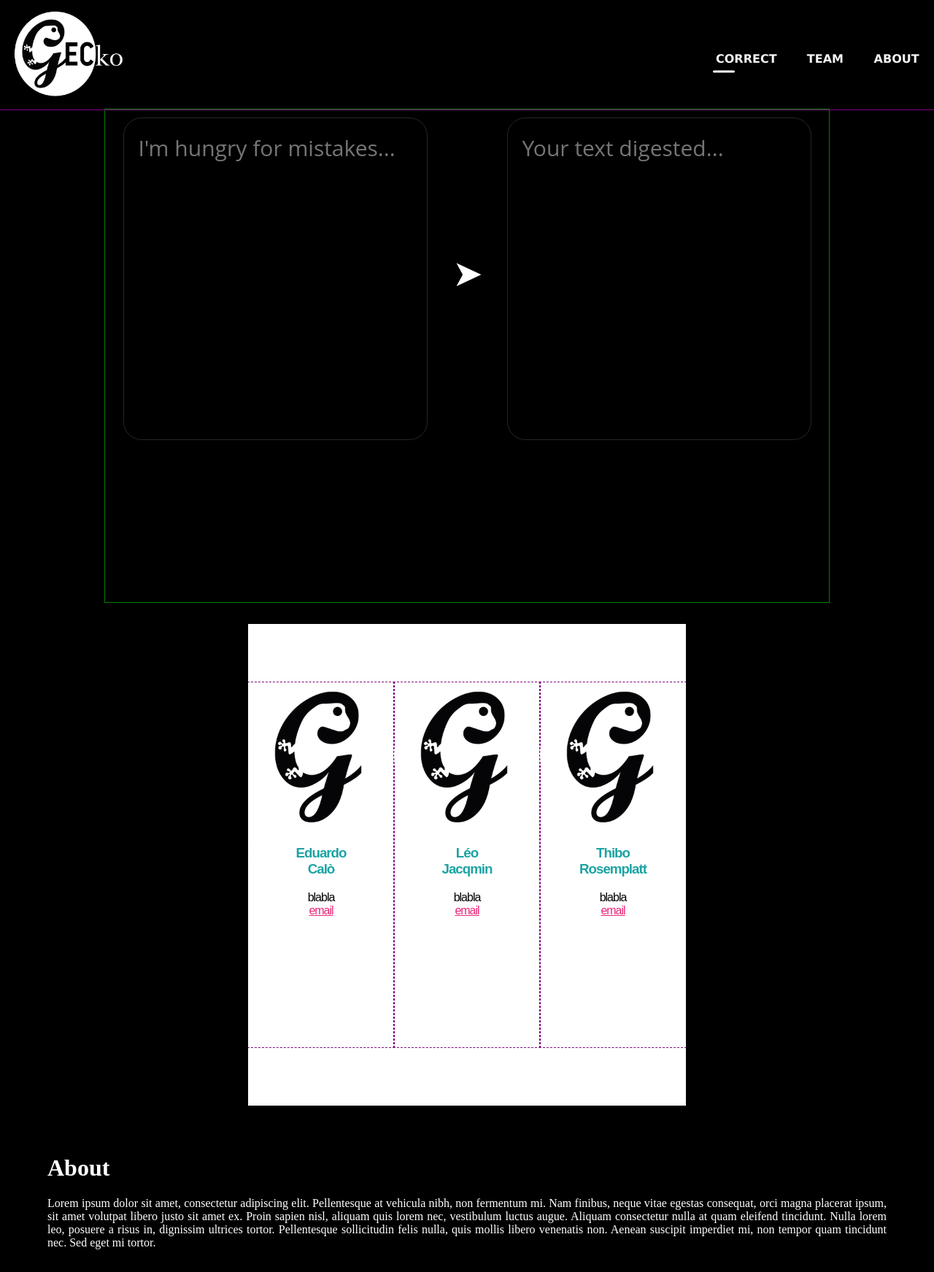
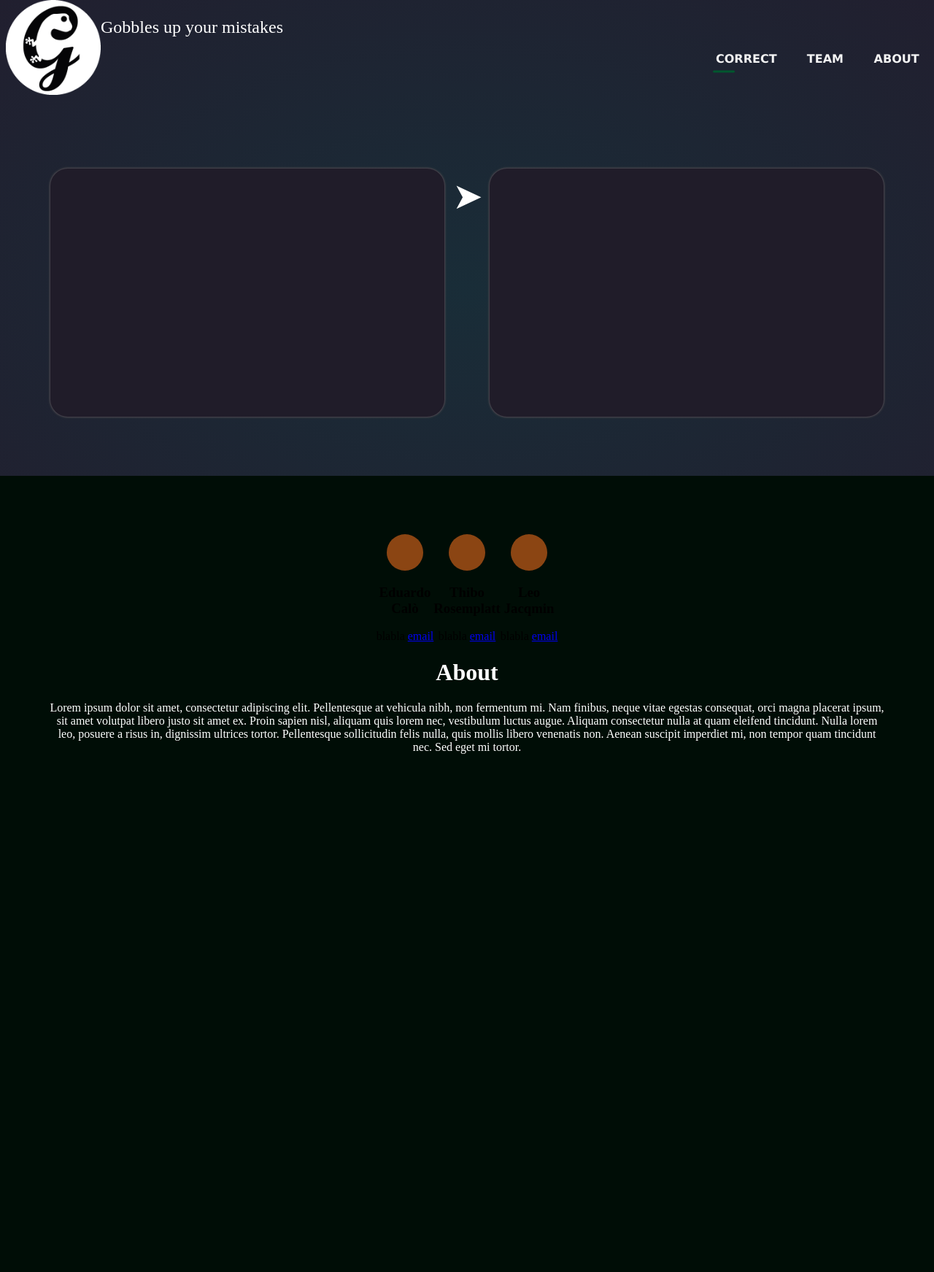
Before and after one commit to jacqle/GECko, a Flask app: page / in a window 1280 px wide. Shown: the whole page at 73% size. After the commit the page ends 1033 px from the top, so only its background shows below. Run offline with Flask 2, Linux system fonts and the light colour scheme.

Commit message:
Code sanatysed

```diff
--- a/code/webapp/static/css/style.css
+++ b/code/webapp/static/css/style.css
@@ -11,7 +11,8 @@ html {
 body {
     height: 100vh;
     margin: 0;
-    background-color: black;
+    /* background-color: #000D06; */
+    background: radial-gradient(ellipse at center,#192d38 0,#211f2f 100%);
     /* background: linear-gradient(135deg, #305EE6 0%,#47F5BC 100%); */
     /* filter: progid:DXImageTransform.Microsoft.gradient(startColorstr='#3885ec', endColorstr='#0059ce', GradientType=0); */
     background-repeat: no-repeat;
@@ -19,14 +20,6 @@ body {
     text-align: center;
 }
 
-footer {
-    /* position: absolute;
-    bottom: 0;
-    left: 0; */
-    width: 100%;
-    height: 100px;
-    background-color:white;
-}
 
 
 /* ::::::::::::::::::::::::::::::::::::::::::::::::::::::::::::::::::::::::: */
@@ -84,35 +77,6 @@ nav a:after
     height: 4px
 }
 
-nav a:nth-child(1):before
-{
-    background-color: yellow;
-}
-
-nav a:nth-child(1):after
-{
-    background-color: red;
-}
-
-nav a:nth-child(2):before
-{
-    background-color: #00e2ff;
-}
-
-nav a:nth-child(2):after
-{
-    background-color: #89ff00;
-}
-
-nav a:nth-child(3):before
-{
-    background-color: purple;
-}
-
-nav a:nth-child(3):after
-{
-    background-color: palevioletred;
-}
 
 #indicator
 {
@@ -121,7 +85,7 @@ nav a:nth-child(3):after
     bottom: 0;
     width: 30px;
     height: 3px;
-    background-color: #fff;
+    background-color: rgb(0, 87, 46);
     border-radius: 5px;
     transition: 0.2s ease left;
 }
@@ -138,19 +102,16 @@ nav a:hover:before, nav a:hover:after
 
 nav a:nth-child(1):hover ~ #indicator
 {
-    background: linear-gradient(130deg, yellow, red);
 }
 
 nav a:nth-child(2):hover ~ #indicator
 {
     left: 44%;
-    background: linear-gradient(130deg, #00e2ff, #89ff00);
 }
 
 nav a:nth-child(3):hover ~ #indicator
 {
     left: 72%;
-    background: linear-gradient(130deg, purple, palevioletred);
 }
 
 /* ::::::::::::::::::::::::::::::::::::::::::::::::::::::::::::::::::::::::: */
@@ -158,16 +119,22 @@ nav a:nth-child(3):hover ~ #indicator
 /* ::::::::::::::::::::::::::::::::::::::::::::::::::::::::::::::::::::::::: */
 
 header {
-    background-color:black;
-    outline: 1px solid purple;
+    /* background-color:#012615; */
+    /* outline: 1px solid purple; */
 }
 
-.header_title {
+.logo_container {
     position: relative;
-    width: 200px;
+    /* width: 150px; */
     height: 150px;
     margin-left: 8px;
     /* outline: 1px solid rebeccapurple; */
+    display: flex;
+}
+
+#tagline{
+    color: white;
+    font-size: x-large;
 }
 
 .header_title .title_block {
@@ -179,17 +146,12 @@ header {
     transform: translateY(-50%)
 }
 
-.header_title h1 {
-    color: white;
-    font-family: 'Kaushan Script', cursive;
-    font-size: xxx-large
-}
 
 .header_title .logo_header {
     /* outline: 1px solid green; */
     position: absolute;
     height: 130px;
-    width: 170px;
+    width: 130px;
     left: 0;
     top: 50%;
     transform: translateY(-50%);
@@ -214,6 +176,26 @@ header {
     /* outline: 1px solid red; */
     font-family: 'Open Sans', sans-serif;
     font-size: 30px;
+    width: 500px;
+    min-height: 300px;
+    background-color: #201c29
+}
+
+#textarea-input, #textarea-output {
+    text-align: left;
+    padding: 20px;
+    border: 1px solid rgb(255 255 255 / 15%);
+    border-radius: 25px;
+    font-family: 'Open Sans', sans-serif;
+    color: whitesmoke;
+    font-size: 25px;
+    resize: none;
+    outline: none;
+    box-shadow: 0 0 3px #4b4b4b;
+}
+
+#text-box-input:focus{
+    box-shadow: inset 0 0 1px 1px rgb(227, 255, 234);
 }
 
 .container-about {
@@ -225,47 +207,24 @@ header {
 .textboxes-container {
     /* min-height: 600px; */
     /* width: 800px; */
+    padding: 80px 0;
     margin: auto;
-    outline: 1px solid green;
+    /* outline: 1px solid green; */
     display:inline-flex;
-    line-height: 430px;
+    /* line-height: 430px; */
 }
 
 /* .textboxes-container > .textbox{
 
 } */
 
-.team-container {
-    min-height: 500px;
-    background-color: white;
 
-    /* outline: 1px solid green */
-}
 
 fieldset.inputs{
     border: 0;
 }
 
 
-#text-box-input, #text-box-output {
-    padding: 20px;
-    background: none;
-    border: 1px solid rgb(255 255 255 / 15%);
-    border-radius: 25px;
-    height: 400px;
-    font-family: 'Open Sans', sans-serif;
-    color: whitesmoke;
-    font-size: 30px;
-    -moz-box-shadow: 0 1px 1px #82aee8 inset;
-    -webkit-box-shadow: 0 1px 1px #82aee8 inset;
-    box-shadow: 0 0px 0px #82aee8 inset;
-    resize: none;
-    outline: none;
-}
-
-#text-box-input:focus{
-    box-shadow: inset 0 0 1px 1px rgb(227, 255, 234);
-}
 
 .arrow-button {
     /* position: absolute; */
@@ -290,129 +249,8 @@ fieldset.inputs{
 .arrow-button:hover,.arrow-button:active,.arrow-button:focus {
     color: #7096E0;
     background: transparent;
+    transition: background 0.4s ease-in-out;
 }
-
-/* ::::::::::::::::::::::::::::::::::::::::::::::::::::::::::::::::::::::::: */
-/* ::::::::::: TEAM :::::::::::::::::::::::::::::::::::::::::::::::::::::::: */
-/* ::::::::::::::::::::::::::::::::::::::::::::::::::::::::::::::::::::::::: */
-
-h1.team-h1 {
-    margin: 0;
-    position: absolute;
-    top: -16px;
-    text-align: center;
-    left: 40%;
-    font-family: georgia;
-    font-style: italic;
-    background-color: white;
-    padding: 0px 20px;
-    color: #222;
-}
-
-.cf:before,
-.cf:after {
-    content: " "; /* 1 */
-    display: table; /* 2 */
-}
-
-  .cf:after {
-      clear: both;
-  }
-
-  /**
-   * For IE 6/7 only
-   * Include this rule to trigger hasLayout and contain floats.
-   */
-  .cf {
-      *zoom: 1;
-  }
-
-  .team-container {
-    max-width: 1000px;
-    margin: 30px auto;
-    /* border-top: 1px #e9e9e9 solid;
-    border-bottom: 1px #e9e9e9 solid; */
-    padding-top: 5em;
-    padding-bottom: 5em;
-    position: relative;
-    display: inline-flex;
-    outline: 1px dashed black;
-  }
-
-  .team-member {
-    width: 200px;
-    text-align: center;
-    outline: 1px dashed purple;
-    display: inline-block;
-  }
-
-  .team-member:last-child {margin-right: 0;}
-
-
-  .team-member span,
-  .team-member h3 {
-    max-width: 200px;
-    font-family: sans-serif;
-    letter-spacing: -1px;
-  }
-
-  .team-member h3 {
-    color: #1CA3A3;
-  }
-
-  .email {
-    color: #EA2678;
-
-  }
-
-  .team-member span {
-    display: block;
-
-  }
-  .team-photo {
-    border-radius: 50%;
-    text-align: center;
-    margin: auto;
-    max-width: 100%;
-    height: auto;
-    transition: 0.1s transform ease-in-out;
-  }
-
-
-  .team-photo:hover {
-    transform: scale(0.9);
-    cursor: pointer;
-  }
-
-
-  /* code for phone layout */
-  @media (max-width:850px){
-    .team-member {
-      width:25%;
-      margin-left: 4%;
-      margin-right: 4%;
-      margin-bottom: 40px;
-
-    }
-
-  }
-
-
-
-  @media (max-width:650px){
-    .team-member {
-      float: none;
-      display: block;
-      margin: 50px auto;
-      width: 100%;
-      text-align: center;
-    }
-
-    .team-member h3,
-    .team-member span {
-      margin: 15px auto;
-    }
-  }
 
 /* ::::::::::::::::::::::::::::::::::::::::::::::::::::::::::::::::::::::::: */
 /* ::::::::::: MISCELLANEOUS ::::::::::::::::::::::::::::::::::::::::::::::: */
@@ -457,8 +295,44 @@ h1.team-h1 {
 }
 
 
+
+
+
+/* footer */
+
+
+footer {
+    padding: 80px 0;
+    width: 100%;
+    /* height: 500px; */
+    background-color:#000D06;
+    display: flex;
+    flex-wrap: wrap;
+    justify-content: space-evenly;
+    align-items: flex-start;
+}
+
+
+.team-container {
+    max-width: 1000px;
+    /* border-top: 1px #e9e9e9 solid;
+    border-bottom: 1px #e9e9e9 solid; */
+    position: relative;
+    display: inline-flex;
+    /* outline: 1px dashed pink;
+  } */
+
+.team_member_picture{
+    width: 50px;
+    height: 50px;
+    border-radius: 100%;
+    background-color: saddlebrown;
+    margin: auto;
+}
+
 .container-about {
     padding: 15px;
-    margin: auto;
     text-align: justify;
+    /* outline: salmon 1px solid; */
+    max-width: 600px;
 }
--- a/code/webapp/templates/base.html
+++ b/code/webapp/templates/base.html
@@ -33,9 +33,12 @@
 <body>
     <!--header-->
     <header id="myHeader">
-        <div class="header_title">
-            <img id="myLogo" src="../static/img/GECko_logo_recatangular.jpg" alt="GECko Logo" class="logo_header" />
+        <div class="logo_container">
+            <img src="../static/img/GECko_logo.png" alt="Logo of GECko" width="130" height="130">
+            <p id="tagline">Gobbles up your mistakes</p>
         </div>
+
+
 
         <nav>
             <a href="#">CORRECT</a>
@@ -44,40 +47,27 @@
             <div id="indicator"></div>
         </nav>
 
-        <!-- <div class="header_title">
-                <img src="../static/img/GECko_logo.png" alt="logo of GECko" class="logo_header"/>
-                <div class="title_block">
-                    <h1>ECko</h1>
-            </div> -->
+
 
     </header>
 
     <!--corrector-->
     <div class="textboxes-container">
-        <div class="text-box input-text-box">
-            <fieldset class="inputs">
-                <textarea type="text" name="post" id="text-box-input" placeholder="I'm hungry for mistakes..."></textarea>
-            </fieldset>
+        <div contenteditable="true" class="text-box" id="textarea-input">
         </div>
         <div class="arrow-button">
             ➤
         </div>
-        <div class="text-box output-text-box">
-            <fieldset class="inputs">
-                <textarea disabled type="text" name="post" id="text-box-output" placeholder="Your text digested..."></textarea>
-            </fieldset>
+        <div class="text-box" id="textarea-output">
         </div>
     </div>
 
 
-
-    </div>
-
-    <!--team-->
+    <footer>
         <div class="team-container">
             <!-- member1-->
             <div class="team-member">
-                <img class="team-photo" src="../static/img/GECko_logo.png">
+                <div class="team_member_picture"></div>
                 <h3>Eduardo<br>Calò</h3>
                 <span>blabla</span>
                 <a class="email" href="educa95@gmail.com"><span>email</span></a>
@@ -85,18 +75,18 @@
 
             <!-- member2-->
             <div class="team-member">
-                <img class="team-photo" src="../static/img/GECko_logo.png">
-                <h3>Léo<br>Jacqmin</h3>
+                <div class="team_member_picture"></div>
+                <h3>Thibo<br>Rosemplatt</h3>
                 <span>blabla</span>
-                <a class="email" href="mailto:email@something.com"><span>email</span></a>
+                <a class="email" href="educa95@gmail.com"><span>email</span></a>
             </div>
 
             <!-- member3-->
             <div class="team-member">
-                <img class="team-photo" src="../static/img/GECko_logo.png">
-                <h3>Thibo<br>Rosemplatt</h3>
+                <div class="team_member_picture"></div>
+                <h3>Leo<br>Jacqmin</h3>
                 <span>blabla</span>
-                <a class="email" href="mailto:email@something.com"><span>email</span></a>
+                <a class="email" href="educa95@gmail.com"><span>email</span></a>
             </div>
         </div>
 
@@ -110,6 +100,7 @@
                 sollicitudin felis nulla, quis mollis libero venenatis non. Aenean suscipit imperdiet mi, non tempor quam
                 tincidunt nec. Sed eget mi tortor.</p>
         </div>
+    </footer>
 
     <!-- <script type="text/javascript" src="../static/js/sticky.js"></script> -->
 </body>
```
Lines whose indentation alone changed are shown as unchanged.
